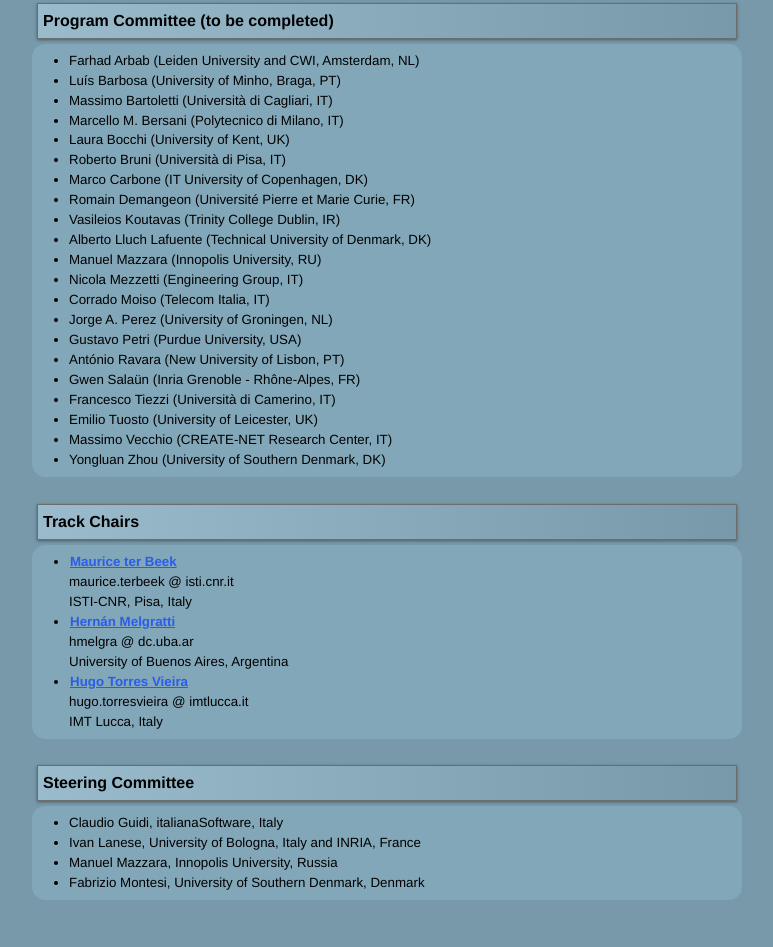
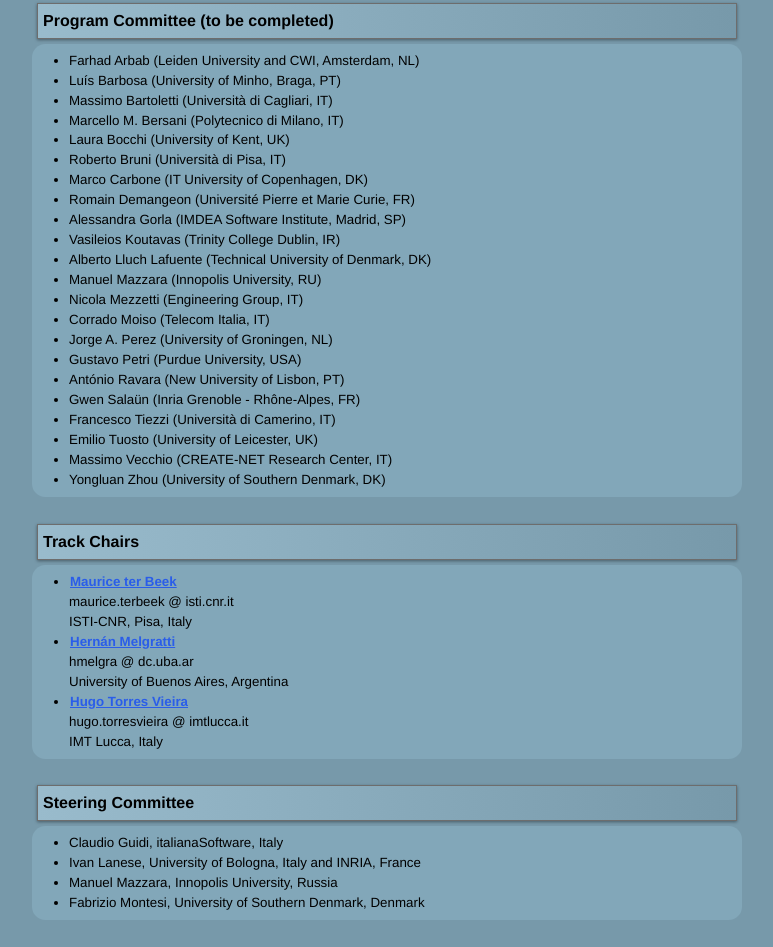
Before and after one commit to fmontesi/soap-website, a plain HTML site: page soap2016/index.html in a window 1280 px wide. Shown: the part 2534-3481 px from the top of the page, without its empty margins (373-1146 px from the left). Drawn offline with Linux system fonts and the light colour scheme.

Commit message:
Update index.html

```diff
--- a/soap2016/index.html
+++ b/soap2016/index.html
@@ -323,6 +323,7 @@ program for support.
   <li>Roberto Bruni (Università di Pisa, IT)</li>
   <li>Marco Carbone (IT University of Copenhagen, DK)</li>
   <li>Romain Demangeon (Université Pierre et Marie Curie, FR)</li>
+  <li>Alessandra Gorla (IMDEA Software Institute, Madrid, SP)</li>
   <li>Vasileios Koutavas (Trinity College Dublin, IR)</li>
   <li>Alberto Lluch Lafuente (Technical University of Denmark, DK)</li>
   <li>Manuel Mazzara (Innopolis University, RU)</li>
```
